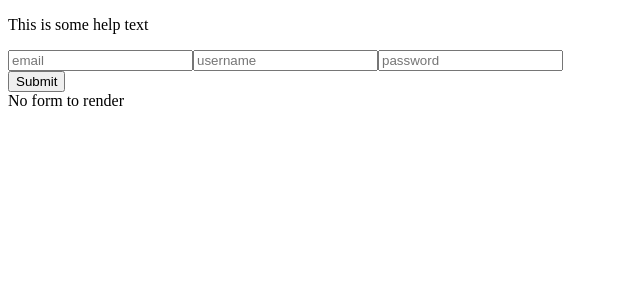
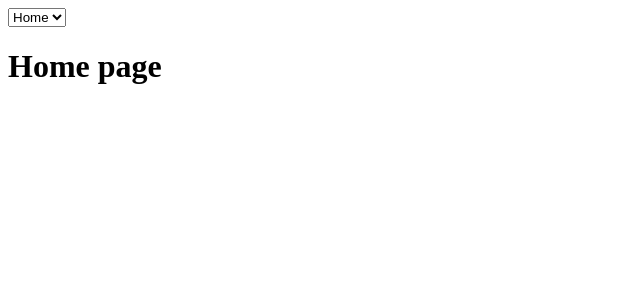
Before and after one commit to vadiminsk/vue3js-start, a Vue app: page / in a window 1280 px wide. Shown: the top 300 px of the page, without its empty margins (0-640 px from the left). Built offline with nearby package versions, Linux system fonts and the light colour scheme.

Commit message:
Dynamic Components

```diff
--- a/src/App.vue
+++ b/src/App.vue
@@ -1,29 +1,29 @@
 <template>
-  <app-form>
-    <form action="">
-      <div class="help">
-        <p>This is some help text</p>
-      </div>
-      <div class="fields">
-        <input type="email" placeholder="email" />
-        <input type="text" placeholder="username" />
-        <input type="password" placeholder="password" />
-      </div>
-      <div class="buttons">
-        <button type="submit">Submit</button>
-      </div>
-    </form>
-  </app-form>
-  <app-form></app-form>
+  <div class="root">
+    <select v-model="componentName" name="selectpage" id="selectpage">
+      <option value="Home">Home</option>
+      <option value="About">About</option>
+    </select>
+
+    <keep-alive><component :is="componentName"></component></keep-alive>
+  </div>
 </template>
 
 <script>
-import AppForm from './components/AppForm.vue';
+import About from './components/About.vue';
+import Home from './components/Home.vue';
 
 export default {
   name: 'App',
   components: {
-    AppForm,
+    Home,
+    About,
+  },
+
+  data() {
+    return {
+      componentName: 'Home',
+    };
   },
 };
 </script>
--- /dev/null
+++ b/src/components/About.vue
@@ -0,0 +1 @@
+<template> <h1>About page</h1></template>
--- a/src/components/AppForm.vue
+++ /dev/null
@@ -1,9 +0,0 @@
-<template>
-  <slot>No form to render</slot>
-</template>
-
-<script>
-export default {
-  name: 'AppForm',
-};
-</script>
--- /dev/null
+++ b/src/components/Home.vue
@@ -0,0 +1,9 @@
+<template> <h1>Home page</h1></template>
+
+<script>
+export default {
+  unmounted() {
+    console.log('Home component unmounted');
+  },
+};
+</script>
```
